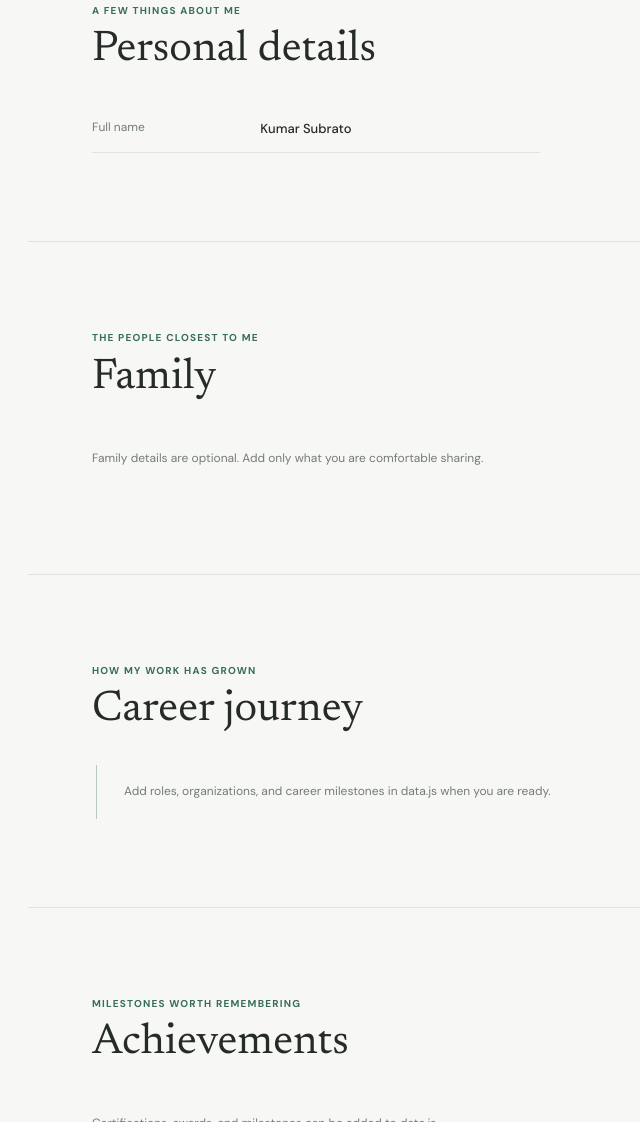
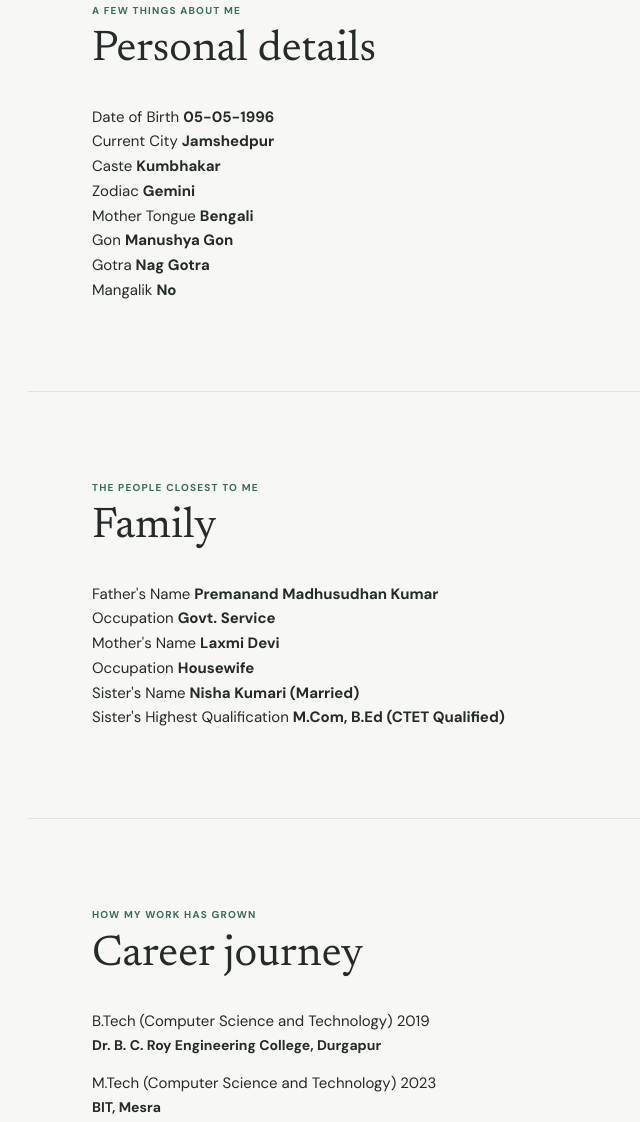
Before and after one commit to subratokumar/kumar-subrato, a plain HTML site: page index.html in a window 1280 px wide. Shown: the part 973-2095 px from the top of the page, without its empty margins (72-712 px from the left). Drawn offline with Linux system fonts and the light colour scheme.

Commit message:
Publish updated personal portfolio

```diff
--- a/data.js
+++ b/data.js
@@ -1,14 +1,14 @@
 // Edit these values to personalize the site. Empty lists keep the page free of invented details.
 const data = {
-  name: "Kumar Subrato",
+  name: "Subrato Kumar",
   tagline: "Personal profile",
-  title: "Your professional title",
-  introduction: "A little about me, my work, and the things I care about. This space is ready for your introduction.",
-  location: "",
+  title: "Agentic AI Developer",
+  introduction: "I’m a curious, ambitious, and technology-driven person who enjoys learning, exploring new ideas, and building meaningful things. I value continuous growth, creativity, and staying connected with the people and things that matter to me. Along with my passion for technology and AI, I enjoy travelling, exploring new experiences, and maintaining a balance between professional goals and personal life.",
+  location: "Jamshedpur,Jharkhand",
   portraitCaption: "A little more about me",
-  photo: "https://images.unsplash.com/photo-1500648767791-00dcc994a43e?auto=format&fit=crop&w=900&q=82",
+  photo: "assets/subrato_portfolio.png",
   personal: [
-    { label: "Full name", value: "Kumar Subrato" },
+    { label: "Full name", value: "Subrato Kumar" },
     { label: "Location", value: "" },
     { label: "Current city", value: "" },
     { label: "Education", value: "" },
--- a/index.html
+++ b/index.html
@@ -4,13 +4,13 @@
   <meta charset="utf-8">
   <meta name="viewport" content="width=device-width, initial-scale=1">
   <meta name="theme-color" content="#f7f8f5">
-  <meta name="description" content="Personal profile and professional portfolio of Kumar Subrato.">
-  <title>Kumar Subrato | Personal Profile</title>
+  <meta name="description" content="Personal profile and professional portfolio of Subrato Kumar.">
+  <title>Subrato Kumar | Personal Profile</title>
   <link rel="preconnect" href="https://fonts.googleapis.com">
   <link rel="preconnect" href="https://fonts.gstatic.com" crossorigin>
   <link href="https://fonts.googleapis.com/css2?family=DM+Sans:wght@400;500;600;700&family=Newsreader:opsz,wght@6..72,400;6..72,500&display=swap" rel="stylesheet">
   <link rel="stylesheet" href="styles.css">
-  <script src="data.js" defer></script>
+  <script src="data.js?v=20260929" defer></script>
   <script src="main.js" defer></script>
 </head>
 <body>
@@ -39,14 +39,14 @@
   <main>
     <section class="profile-section section-wrap" aria-labelledby="profile-name">
       <div class="profile-copy">
-        <p class="eyebrow"><span class="status-dot"></span><span id="profile-location">Your location</span></p>
-        <h1 id="profile-name">Kumar Subrato</h1>
-        <p class="profile-role" id="profile-role">Your professional title</p>
-        <p class="profile-intro" id="profile-intro">A little about me, my work, and the things I care about. This space is ready for your introduction.</p>
+        <p class="eyebrow"><span class="status-dot"></span><span id="profile-location">Jamshedpur,Jharkhand</span></p>
+        <h1 id="profile-name">Subrato Kumar</h1>
+        <p class="profile-role" id="profile-role">Agentic AI Developer</p>
+        <p class="profile-intro" id="profile-intro"> I’m a curious, ambitious, and technology-driven person who enjoys learning, exploring new ideas, and building meaningful things. I value continuous growth, creativity, and staying connected with the people and things that matter to me. Along with my passion for technology and AI, I enjoy travelling, exploring new experiences, and maintaining a balance between professional goals and personal life.</p>
         <div class="profile-links" id="social-links" aria-label="Social links"></div>
       </div>
       <figure class="profile-portrait">
-        <img id="profile-photo" src="assets/avatar.svg" alt="Profile photo placeholder" fetchpriority="high">
+        <img id="profile-photo" src="assets/subrato_portfolio.png" alt="Profile photo placeholder" fetchpriority="high">
         <figcaption id="portrait-caption">A little more about me</figcaption>
       </figure>
     </section>
@@ -71,7 +71,50 @@
   <p class="eyebrow">A few things about me</p>
   <h2>Personal details</h2>
 </div>
-      <dl class="detail-list" id="personal-details"></dl>
+
+<div class="personal-details">
+
+  <div class="detail-item">
+    <span>Date of Birth</span>
+    <strong>05-05-1996</strong>
+  </div>
+
+  <div class="detail-item">
+    <span>Current City</span>
+    <strong>Jamshedpur</strong>
+  </div>
+
+  <div class="detail-item">
+    <span>Caste</span>
+    <strong>Kumbhakar</strong>
+  </div>
+
+  <div class="detail-item">
+    <span>Zodiac</span>
+    <strong>Gemini</strong>
+  </div>
+
+  <div class="detail-item">
+    <span>Mother Tongue</span>
+    <strong>Bengali</strong>
+  </div>
+
+  <div class="detail-item">
+    <span>Gon</span>
+    <strong>Manushya Gon</strong>
+  </div>
+
+  <div class="detail-item">
+    <span>Gotra</span>
+    <strong>Nag Gotra</strong>
+  </div>
+
+  <div class="detail-item">
+    <span>Mangalik</span>
+    <strong>No</strong>
+  </div>
+</div>
+      <!-- <dl class="detail-list" id="personal-details"></dl> -->
     </section>
 
     <section class="content-section section-wrap" id="family">
@@ -79,7 +122,38 @@
     <p class="eyebrow">The people closest to me</p>
     <h2>Family</h2>
   </div>
-      <div class="family-list" id="family-list"></div>
+
+  <div class="family-details">
+    <div class="detail-item">
+      <span>Father's Name</span>
+      <strong>Premanand Madhusudhan Kumar</strong>
+    </div>
+
+    <div class="detail-item">
+      <span>Occupation</span>
+      <strong>Govt. Service</strong>
+    </div>
+
+    <div class="detail-item">
+      <span>Mother's Name</span>
+      <strong>Laxmi Devi</strong>
+    </div>
+
+    <div class="detail-item">
+      <span>Occupation</span>
+      <strong>Housewife</strong>
+    </div>
+
+    <div class="detail-item">
+      <span>Sister's Name</span>
+      <strong>Nisha Kumari (Married)</strong>
+    </div>
+
+    <div class="detail-item">
+      <span>Sister's Highest Qualification</span>
+      <strong>M.Com, B.Ed (CTET Qualified)</strong>
+    </div>
+  </div>
 </section>
 
     <section class="content-section section-wrap" id="career">
@@ -87,7 +161,20 @@
         <p class="eyebrow">How my work has grown</p>
         <h2>Career journey</h2>
       </div>
-      <div class="timeline" id="career-timeline"></div>
+      <div class="education-details">
+
+  <div class="education-card">
+    <span>B.Tech (Computer Science and Technology) 2019</span>
+    <h3>Dr. B. C. Roy Engineering College, Durgapur</h3>
+  </div>
+
+  <div class="education-card">
+    <span>M.Tech (Computer Science and Technology) 2023</span>
+    <h3>BIT, Mesra</h3>
+  </div>
+
+</div>
+      <!-- <div class="timeline" id="career-timeline"></div> -->
     </section>
 
     <section class="content-section section-wrap" id="achievements">
--- a/main.js
+++ b/main.js
@@ -10,20 +10,24 @@ const emptyState = (container, message) => container.append(make("p", "empty-not
 
 function renderDetails() {
   const personal = byId("personal-details");
+  if (personal) {
     data.personal.filter((item) => item.value).forEach((item) => {
       const row = make("div", "detail-row");
       row.append(make("dt", "", item.label), make("dd", "", item.value));
       personal.append(row);
     });
     if (!personal.children.length) emptyState(personal, "Add the personal details you would like to share in data.js.");
+  }
 
   const family = byId("family-list");
+  if (family) {
     data.family.forEach((person) => {
       const row = make("div", "family-item");
       row.append(make("span", "family-role", person.role), make("span", "family-name", person.name));
       family.append(row);
     });
     if (!family.children.length) emptyState(family, "Family details are optional. Add only what you are comfortable sharing.");
+  }
 }
 
 function renderCareer() {
```
Also changed, not shown: 2 other files. Lines whose indentation alone changed are shown as unchanged.
